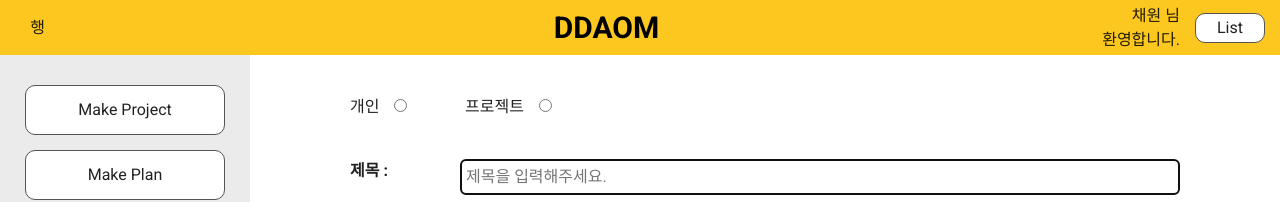
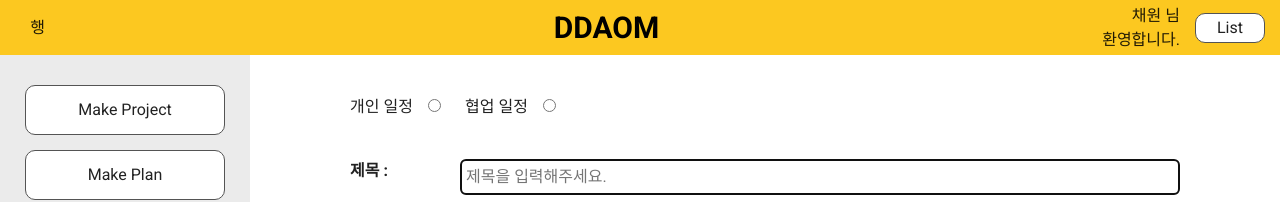
Before and after one commit to wjdgPfl/Project_DDAOM, a Vue app in the folder ddaom_3/: page /makeplan in a window 1280 px wide. Shown: the top 202 px of the page. Built offline with nearby package versions, Linux system fonts and the light colour scheme.

Commit message:
fix plan type terms

```diff
--- a/ddaom_3/src/views/MakePlanView.vue
+++ b/ddaom_3/src/views/MakePlanView.vue
@@ -5,7 +5,7 @@
       <div id="sectionBox">
         <div class="sectionDiv" id="typeOfPlanDiv">
           <div class="typeOfPlan" id="personalPlan">
-            <span style="margin-right: 15px">개인</span>
+            <span style="margin-right: 15px">개인 일정</span>
             <input
               type="radio"
               name="typeOfPlanChoose"
@@ -14,7 +14,7 @@
             />
           </div>
           <div class="typeOfPlan" id="projectPlan">
-            <span style="margin-right: 15px">프로젝트</span>
+            <span style="margin-right: 15px">협업 일정</span>
             <input
               type="radio"
               name="typeOfPlanChoose"
```
